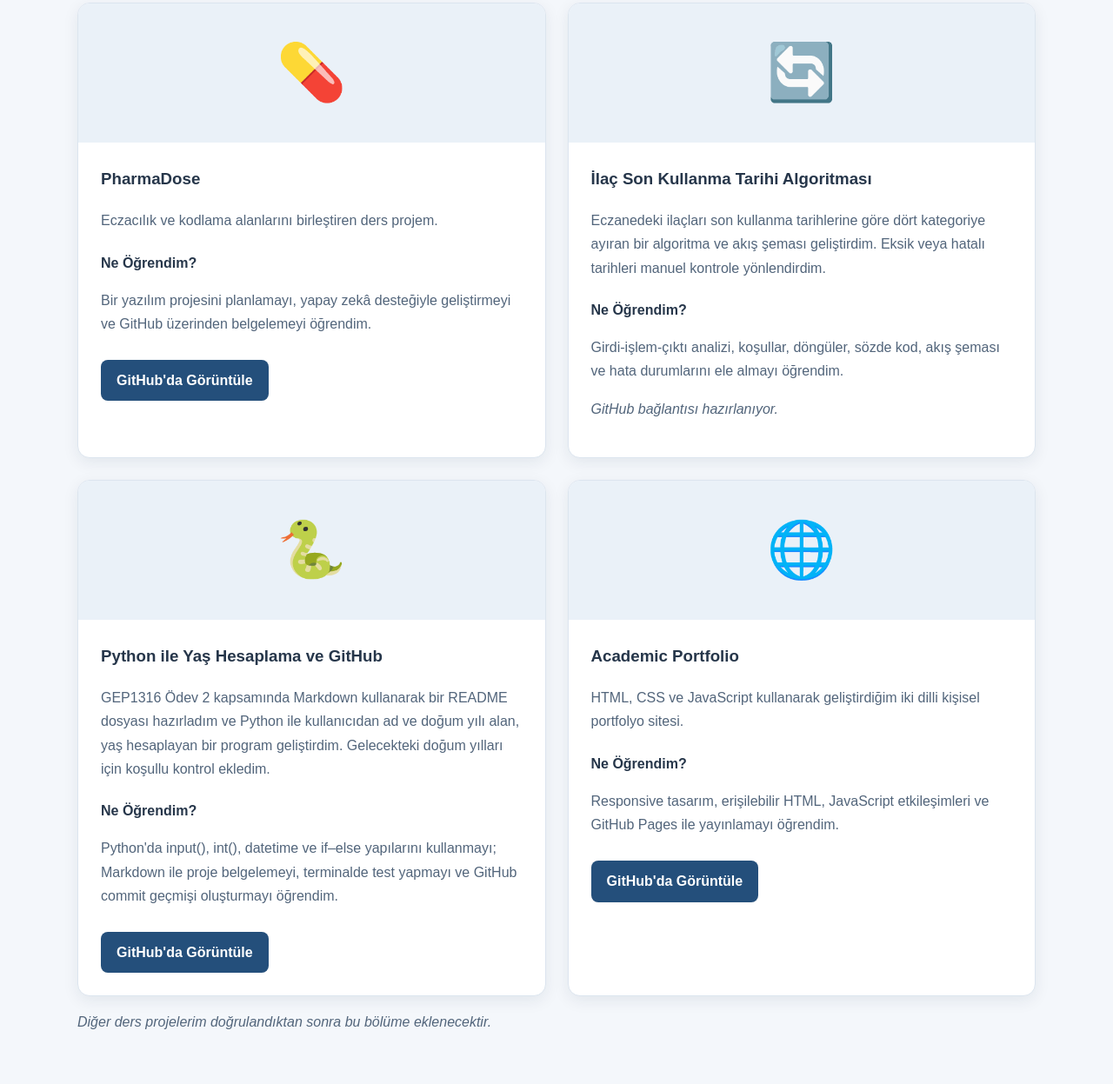
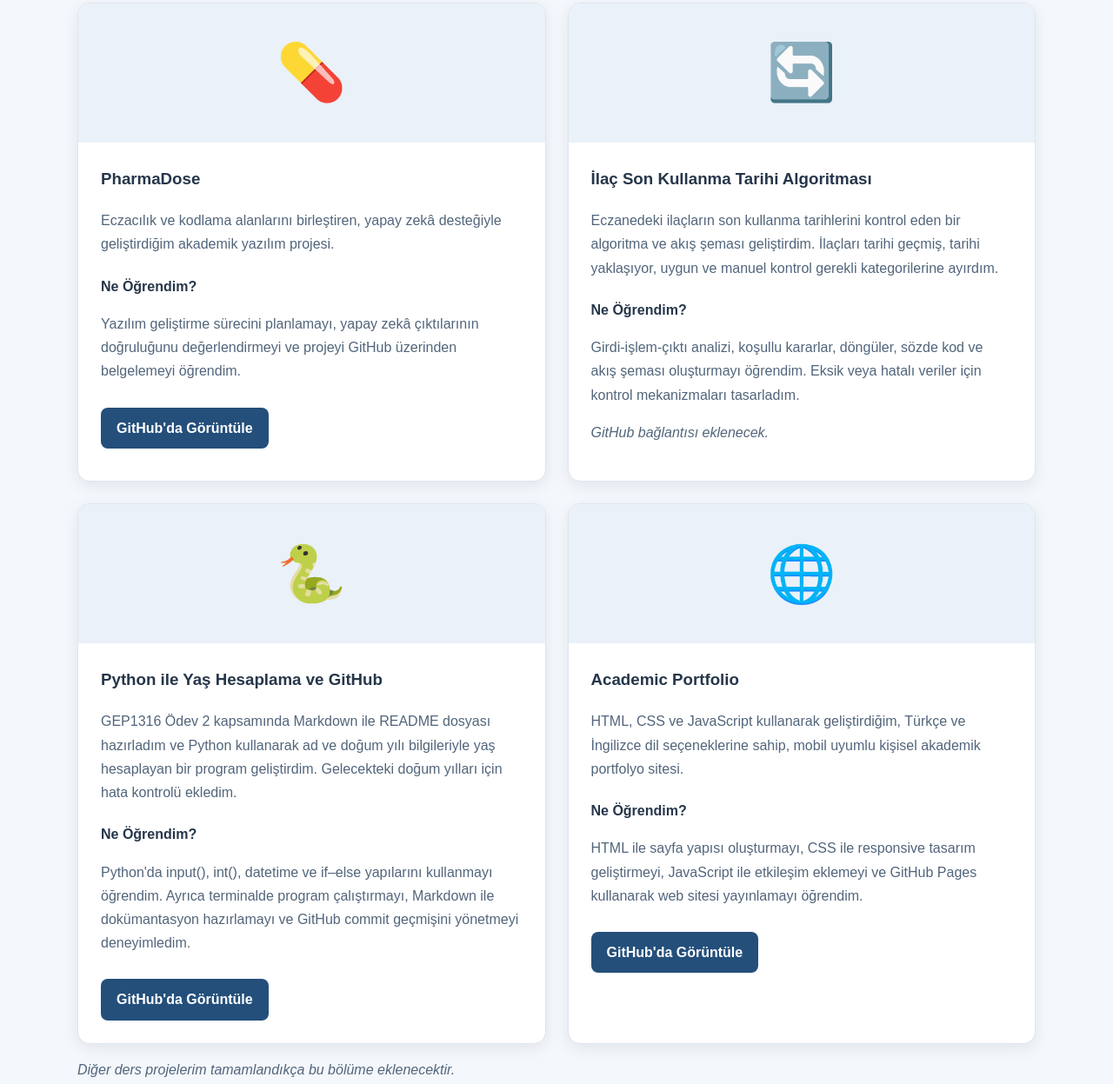
Before and after one commit to eyllozdemir/academic-portfolio, a plain HTML site: page projects.html in a window 1280 px wide. Shown: the part 609-1856 px from the top of the page at 87% size. Drawn offline with Linux system fonts and the light colour scheme.

Commit message:
Update complete projects page with four project cards

```diff
--- a/projects.html
+++ b/projects.html
@@ -1,309 +1,565 @@
 
 <!DOCTYPE html>
 <html lang="tr">
+
 <head>
   <meta charset="UTF-8">
+
   <meta name="viewport"
         content="width=device-width, initial-scale=1.0">
+
   <meta name="description"
-        content="Eylül Sena Özdemir'in akademik ve kodlama projeleri.">
+        content="Eylül Sena Özdemir'in akademik, eczacılık ve kodlama projeleri.">
+
   <title>Projects | Eylül Sena</title>
+
   <link rel="stylesheet" href="style.css">
+
   <script src="script.js" defer></script>
 </head>
 
 <body>
 
+  <!-- =====================================
+       HEADER AND NAVIGATION
+       ===================================== -->
+
   <header class="site-header">
+
     <nav class="navbar" aria-label="Ana menü">
-      <a href="index.html" class="logo">Eylül Sena</a>
 
-      <button class="menu-toggle" type="button"
+      <a href="index.html" class="logo">
+        Eylül Sena
+      </a>
+
+      <button
+        class="menu-toggle"
+        type="button"
         aria-label="Menüyü aç"
         aria-expanded="false"
-              aria-controls="nav-links">☰</button>
+        aria-controls="nav-links">
+        ☰
+      </button>
 
       <ul class="nav-links" id="nav-links">
-        <li><a href="index.html"
-               data-tr="Ana Sayfa" data-en="Home">Ana Sayfa</a></li>
-        <li><a href="about.html"
-               data-tr="Hakkımda" data-en="About">Hakkımda</a></li>
-        <li><a href="projects.html" aria-current="page"
-               data-tr="Projeler" data-en="Projects">Projeler</a></li>
-        <li><a href="contact.html"
-               data-tr="İletişim" data-en="Contact">İletişim</a></li>
+
+        <li>
+          <a href="index.html"
+             data-tr="Ana Sayfa"
+             data-en="Home">
+            Ana Sayfa
+          </a>
+        </li>
+
+        <li>
+          <a href="about.html"
+             data-tr="Hakkımda"
+             data-en="About">
+            Hakkımda
+          </a>
+        </li>
+
+        <li>
+          <a href="projects.html"
+             aria-current="page"
+             data-tr="Projeler"
+             data-en="Projects">
+            Projeler
+          </a>
+        </li>
+
+        <li>
+          <a href="contact.html"
+             data-tr="İletişim"
+             data-en="Contact">
+            İletişim
+          </a>
+        </li>
+
       </ul>
 
       <div class="header-actions">
-        <button id="language-toggle" type="button"
-                aria-label="Switch to English">EN</button>
-        <button id="theme-toggle" type="button"
-                aria-label="Karanlık modu aç">☾</button>
+
+        <button
+          id="language-toggle"
+          type="button"
+          aria-label="Switch to English">
+          EN
+        </button>
+
+        <button
+          id="theme-toggle"
+          type="button"
+          aria-label="Karanlık modu aç">
+          ☾
+        </button>
+
       </div>
+
     </nav>
+
   </header>
 
+
+  <!-- =====================================
+       MAIN CONTENT
+       ===================================== -->
+
   <main>
+
+    <!-- PAGE BANNER -->
+
     <section class="about-banner">
-      <h1 data-tr="Projelerim" data-en="My Projects">
+
+      <h1
+        data-tr="Projelerim"
+        data-en="My Projects">
         Projelerim
       </h1>
-      <p data-tr="Akademik çalışmalarım ve kodlama yolculuğum"
+
+      <p
+        data-tr="Akademik çalışmalarım ve kodlama yolculuğum"
         data-en="My academic work and coding journey">
         Akademik çalışmalarım ve kodlama yolculuğum
       </p>
+
     </section>
 
-    <section class="projects-container"
+
+    <!-- =====================================
+         PROJECTS SECTION
+         ===================================== -->
+
+    <section
+      class="projects-container"
       aria-labelledby="projects-heading">
 
-      <h2 id="projects-heading"
+      <h2
+        id="projects-heading"
         data-tr="Çalışmalarımı Keşfet"
         data-en="Explore My Work">
         Çalışmalarımı Keşfet
       </h2>
 
+
       <!-- SEARCH AND FILTER -->
+
       <div class="project-controls">
-        <label for="project-search"
+
+        <label
+          for="project-search"
           data-tr="Proje Ara"
-               data-en="Search Projects">Proje Ara</label>
+          data-en="Search Projects">
+          Proje Ara
+        </label>
 
-        <input type="search" id="project-search"
+        <input
+          type="search"
+          id="project-search"
           placeholder="Proje adı ara..."
           aria-label="Proje ara">
 
-        <label for="project-filter"
+        <label
+          for="project-filter"
           data-tr="Kategori"
-               data-en="Category">Kategori</label>
+          data-en="Category">
+          Kategori
+        </label>
 
         <select id="project-filter">
-          <option value="all"
+
+          <option
+            value="all"
             data-tr="Tüm Projeler"
-                  data-en="All Projects">Tüm Projeler</option>
-          <option value="coding"
+            data-en="All Projects">
+            Tüm Projeler
+          </option>
+
+          <option
+            value="coding"
             data-tr="Kodlama"
-                  data-en="Coding">Kodlama</option>
-          <option value="algorithm"
+            data-en="Coding">
+            Kodlama
+          </option>
+
+          <option
+            value="algorithm"
             data-tr="Algoritma"
-                  data-en="Algorithm">Algoritma</option>
-          <option value="web"
+            data-en="Algorithm">
+            Algoritma
+          </option>
+
+          <option
+            value="web"
             data-tr="Web Tasarımı"
-                  data-en="Web Design">Web Tasarımı</option>
+            data-en="Web Design">
+            Web Tasarımı
+          </option>
+
         </select>
+
       </div>
 
-      <p id="project-feedback" role="status"
-         aria-live="polite"></p>
+
+      <p
+        id="project-feedback"
+        role="status"
+        aria-live="polite">
+      </p>
+
+
+      <!-- =====================================
+           PROJECT CARDS
+           ===================================== -->
 
       <div class="projects-grid">
 
-        <!-- PROJECT 1 -->
-        <article class="project-card" data-category="coding"
+
+        <!-- =================================
+             PROJECT 1 - PHARMADOSE
+             ================================= -->
+
+        <article
+          class="project-card"
+          data-category="coding"
           data-search="pharmadose pharmacy coding eczacılık kodlama">
 
-          <div class="project-image" role="img"
+          <div
+            class="project-image"
+            role="img"
             aria-label="PharmaDose proje simgesi">
+
             <span aria-hidden="true">💊</span>
+
           </div>
 
+
           <div class="project-content">
+
             <h3>PharmaDose</h3>
 
-            <p data-tr="Eczacılık ve kodlama alanlarını birleştiren ders projem."
-               data-en="My coursework project combining pharmacy and coding.">
+            <p
+              data-tr="Eczacılık ve kodlama alanlarını birleştiren, yapay zekâ desteğiyle geliştirdiğim akademik yazılım projesi."
+              data-en="An academic software project combining pharmacy and coding, developed with AI assistance.">
+
               Eczacılık ve kodlama alanlarını
-              birleştiren ders projem.
+              birleştiren, yapay zekâ desteğiyle
+              geliştirdiğim akademik yazılım projesi.
+
             </p>
 
-            <h4 data-tr="Ne Öğrendim?"
+
+            <h4
+              data-tr="Ne Öğrendim?"
               data-en="What I Learned">
               Ne Öğrendim?
             </h4>
 
-            <p data-tr="Bir yazılım projesini planlamayı, yapay zekâ desteğiyle geliştirmeyi ve GitHub üzerinden belgelemeyi öğrendim."
-               data-en="I learned to plan a software project, develop it with AI assistance, and document it on GitHub.">
-              Bir yazılım projesini planlamayı,
-              yapay zekâ desteğiyle geliştirmeyi
-              ve GitHub üzerinden belgelemeyi öğrendim.
+            <p
+              data-tr="Yazılım geliştirme sürecini planlamayı, yapay zekâ çıktılarının doğruluğunu değerlendirmeyi ve projeyi GitHub üzerinden belgelemeyi öğrendim."
+              data-en="I learned to plan software development, evaluate AI-generated outputs, and document a project using GitHub.">
+
+              Yazılım geliştirme sürecini
+              planlamayı, yapay zekâ çıktılarının
+              doğruluğunu değerlendirmeyi ve
+              projeyi GitHub üzerinden
+              belgelemeyi öğrendim.
+
             </p>
 
-            <a class="project-link"
+
+            <a
+              class="project-link"
               href="https://github.com/eyllozdemir/PharmaDose"
-               target="_blank" rel="noopener noreferrer"
+              target="_blank"
+              rel="noopener noreferrer"
               data-tr="GitHub'da Görüntüle"
               data-en="View on GitHub">
+
               GitHub'da Görüntüle
+
             </a>
+
           </div>
+
         </article>
 
-        <!-- PROJECT 2 -->
-        <article class="project-card" data-category="algorithm"
-                 data-search="algorithm flowchart expiry date son kullanma tarihi algoritma">
 
-          <div class="project-image" role="img"
-               aria-label="Algoritma akış şeması simgesi">
+        <!-- =================================
+             PROJECT 2 - EXPIRY ALGORITHM
+             ================================= -->
+
+        <article
+          class="project-card"
+          data-category="algorithm"
+          data-search="algorithm flowchart expiry date son kullanma tarihi algoritma pharmacy">
+
+          <div
+            class="project-image"
+            role="img"
+            aria-label="İlaç son kullanma tarihi algoritması simgesi">
+
             <span aria-hidden="true">🔄</span>
+
           </div>
 
+
           <div class="project-content">
-            <h3 data-tr="İlaç Son Kullanma Tarihi Algoritması"
+
+            <h3
+              data-tr="İlaç Son Kullanma Tarihi Algoritması"
               data-en="Medication Expiry Date Algorithm">
+
               İlaç Son Kullanma Tarihi Algoritması
+
             </h3>
 
 
             <p
-           data-tr="Eczanedeki ilaçları son kullanma tarihlerine göre dört kategoriye ayıran bir algoritma ve akış şeması geliştirdim. Eksik veya hatalı tarihleri manuel kontrole yönlendirdim."
-            data-en="I developed an algorithm and flowchart that classify pharmacy medications into four expiry-date categories. Missing or invalid dates are flagged for manual review.">
-            Eczanedeki ilaçları son kullanma tarihlerine
-             göre dört kategoriye ayıran bir algoritma
-            ve akış şeması geliştirdim. Eksik veya hatalı
-            tarihleri manuel kontrole yönlendirdim.
+              data-tr="Eczanedeki ilaçların son kullanma tarihlerini kontrol eden bir algoritma ve akış şeması geliştirdim. İlaçları tarihi geçmiş, tarihi yaklaşıyor, uygun ve manuel kontrol gerekli kategorilerine ayırdım."
+              data-en="I developed an algorithm and flowchart to check medication expiry dates in a pharmacy. Medications are classified as expired, approaching expiry, valid, or requiring manual review.">
+
+              Eczanedeki ilaçların son kullanma
+              tarihlerini kontrol eden bir
+              algoritma ve akış şeması geliştirdim.
+              İlaçları tarihi geçmiş, tarihi
+              yaklaşıyor, uygun ve manuel kontrol
+              gerekli kategorilerine ayırdım.
+
             </p>
 
 
-            <h4 data-tr="Ne Öğrendim?"
+            <h4
+              data-tr="Ne Öğrendim?"
               data-en="What I Learned">
               Ne Öğrendim?
             </h4>
 
 
             <p
-  data-tr="Girdi-işlem-çıktı analizi, koşullar, döngüler, sözde kod, akış şeması ve hata durumlarını ele almayı öğrendim."
-  data-en="I learned input-process-output analysis, conditions, loops, pseudocode, flowcharts, and handling exceptional cases.">
-  Girdi-işlem-çıktı analizi, koşullar,
-  döngüler, sözde kod, akış şeması
-  ve hata durumlarını ele almayı öğrendim.
+              data-tr="Girdi-işlem-çıktı analizi, koşullu kararlar, döngüler, sözde kod ve akış şeması oluşturmayı öğrendim. Eksik veya hatalı veriler için kontrol mekanizmaları tasarladım."
+              data-en="I learned input-process-output analysis, conditional decisions, loops, pseudocode, and flowchart design. I also designed checks for missing or invalid data.">
+
+              Girdi-işlem-çıktı analizi,
+              koşullu kararlar, döngüler,
+              sözde kod ve akış şeması
+              oluşturmayı öğrendim.
+              Eksik veya hatalı veriler için
+              kontrol mekanizmaları tasarladım.
+
             </p>
 
 
-            <!-- Gercek GitHub baglantisi eklenecek -->
-            <p class="project-pending"
-               data-tr="GitHub bağlantısı hazırlanıyor."
+            <p
+              class="project-pending"
+              data-tr="GitHub bağlantısı eklenecek."
               data-en="GitHub link will be added.">
-              GitHub bağlantısı hazırlanıyor.
+
+              GitHub bağlantısı eklenecek.
+
             </p>
+
           </div>
+
         </article>
 
 
-<!-- PROJECT: PYTHON AND GITHUB -->
+        <!-- =================================
+             PROJECT 3 - PYTHON AND GITHUB
+             ================================= -->
 
-<article class="project-card"
+        <article
+          class="project-card"
           data-category="coding"
           data-search="python github readme merhaba yaş hesaplama age calculator">
 
-  <div class="project-image" role="img"
+          <div
+            class="project-image"
+            role="img"
             aria-label="Python programlama projesi simgesi">
+
             <span aria-hidden="true">🐍</span>
+
           </div>
+
 
           <div class="project-content">
 
             <h3
               data-tr="Python ile Yaş Hesaplama ve GitHub"
               data-en="Python Age Calculator and GitHub">
+
               Python ile Yaş Hesaplama ve GitHub
+
             </h3>
 
+
             <p
-      data-tr="GEP1316 Ödev 2 kapsamında Markdown kullanarak bir README dosyası hazırladım ve Python ile kullanıcıdan ad ve doğum yılı alan, yaş hesaplayan bir program geliştirdim. Gelecekteki doğum yılları için koşullu kontrol ekledim."
-      data-en="For GEP1316 Assignment 2, I created a README file using Markdown and developed a Python program that asks for a user's name and birth year, calculates age, and checks for future birth years.">
-      GEP1316 Ödev 2 kapsamında Markdown kullanarak
-      bir README dosyası hazırladım ve Python ile
-      kullanıcıdan ad ve doğum yılı alan, yaş
-      hesaplayan bir program geliştirdim.
-      Gelecekteki doğum yılları için koşullu
-      kontrol ekledim.
+              data-tr="GEP1316 Ödev 2 kapsamında Markdown ile README dosyası hazırladım ve Python kullanarak ad ve doğum yılı bilgileriyle yaş hesaplayan bir program geliştirdim. Gelecekteki doğum yılları için hata kontrolü ekledim."
+              data-en="For GEP1316 Assignment 2, I created a README file using Markdown and developed a Python program that calculates age from a name and birth year. I added validation for future birth years.">
+
+              GEP1316 Ödev 2 kapsamında
+              Markdown ile README dosyası
+              hazırladım ve Python kullanarak
+              ad ve doğum yılı bilgileriyle
+              yaş hesaplayan bir program geliştirdim.
+              Gelecekteki doğum yılları için
+              hata kontrolü ekledim.
+
             </p>
 
-    <h4 data-tr="Ne Öğrendim?"
+
+            <h4
+              data-tr="Ne Öğrendim?"
               data-en="What I Learned">
               Ne Öğrendim?
             </h4>
 
+
             <p
-      data-tr="Python'da input(), int(), datetime ve if–else yapılarını kullanmayı; Markdown ile proje belgelemeyi, terminalde test yapmayı ve GitHub commit geçmişi oluşturmayı öğrendim."
-      data-en="I learned to use input(), int(), datetime, and if–else in Python, document projects with Markdown, test programs in the terminal, and maintain a GitHub commit history.">
-      Python'da input(), int(), datetime ve
-      if–else yapılarını kullanmayı; Markdown
-      ile proje belgelemeyi, terminalde test
-      yapmayı ve GitHub commit geçmişi
-      oluşturmayı öğrendim.
+              data-tr="Python'da input(), int(), datetime ve if–else yapılarını kullanmayı öğrendim. Ayrıca terminalde program çalıştırmayı, Markdown ile dokümantasyon hazırlamayı ve GitHub commit geçmişini yönetmeyi deneyimledim."
+              data-en="I learned to use input(), int(), datetime, and if–else in Python. I also gained experience running programs in the terminal, writing Markdown documentation, and managing GitHub commits.">
+
+              Python'da input(), int(),
+              datetime ve if–else yapılarını
+              kullanmayı öğrendim.
+              Ayrıca terminalde program çalıştırmayı,
+              Markdown ile dokümantasyon
+              hazırlamayı ve GitHub commit
+              geçmişini yönetmeyi deneyimledim.
+
             </p>
 
-    <a class="project-link"
+
+            <a
+              class="project-link"
               href="https://github.com/eyllozdemir/gep1316-portfolyo"
               target="_blank"
               rel="noopener noreferrer"
               data-tr="GitHub'da Görüntüle"
               data-en="View on GitHub">
+
               GitHub'da Görüntüle
+
             </a>
 
           </div>
+
         </article>
 
 
-        <!-- PROJECT 3: PORTFOLIO DEMO -->
-        <article class="project-card" data-category="web"
-                 data-search="academic portfolio html css javascript web">
+        <!-- =================================
+             PROJECT 4 - ACADEMIC PORTFOLIO
+             ================================= -->
 
-          <div class="project-image" role="img"
-               aria-label="Web portfolyo simgesi">
+        <article
+          class="project-card"
+          data-category="web"
+          data-search="academic portfolio html css javascript web design">
+
+          <div
+            class="project-image"
+            role="img"
+            aria-label="Academic Portfolio web sitesi simgesi">
+
             <span aria-hidden="true">🌐</span>
+
           </div>
 
+
           <div class="project-content">
+
             <h3>Academic Portfolio</h3>
 
-            <p data-tr="HTML, CSS ve JavaScript kullanarak geliştirdiğim iki dilli kişisel portfolyo sitesi."
-               data-en="My bilingual personal portfolio website developed using HTML, CSS, and JavaScript.">
+
+            <p
+              data-tr="HTML, CSS ve JavaScript kullanarak geliştirdiğim, Türkçe ve İngilizce dil seçeneklerine sahip, mobil uyumlu kişisel akademik portfolyo sitesi."
+              data-en="A responsive bilingual academic portfolio website developed using HTML, CSS, and JavaScript.">
+
               HTML, CSS ve JavaScript kullanarak
-              geliştirdiğim iki dilli kişisel
+              geliştirdiğim, Türkçe ve İngilizce
+              dil seçeneklerine sahip,
+              mobil uyumlu kişisel akademik
               portfolyo sitesi.
+
             </p>
 
-            <h4 data-tr="Ne Öğrendim?"
+
+            <h4
+              data-tr="Ne Öğrendim?"
               data-en="What I Learned">
               Ne Öğrendim?
             </h4>
 
-            <p data-tr="Responsive tasarım, erişilebilir HTML, JavaScript etkileşimleri ve GitHub Pages ile yayınlamayı öğrendim."
-               data-en="I learned responsive design, accessible HTML, JavaScript interactions, and publishing with GitHub Pages.">
-              Responsive tasarım, erişilebilir HTML,
-              JavaScript etkileşimleri ve GitHub Pages
-              ile yayınlamayı öğrendim.
+
+            <p
+              data-tr="HTML ile sayfa yapısı oluşturmayı, CSS ile responsive tasarım geliştirmeyi, JavaScript ile etkileşim eklemeyi ve GitHub Pages kullanarak web sitesi yayınlamayı öğrendim."
+              data-en="I learned to structure pages with HTML, create responsive layouts with CSS, add interactivity with JavaScript, and publish websites using GitHub Pages.">
+
+              HTML ile sayfa yapısı oluşturmayı,
+              CSS ile responsive tasarım geliştirmeyi,
+              JavaScript ile etkileşim eklemeyi
+              ve GitHub Pages kullanarak
+              web sitesi yayınlamayı öğrendim.
+
             </p>
 
-            <a class="project-link"
+
+            <a
+              class="project-link"
               href="https://github.com/eyllozdemir/academic-portfolio"
-               target="_blank" rel="noopener noreferrer"
+              target="_blank"
+              rel="noopener noreferrer"
               data-tr="GitHub'da Görüntüle"
               data-en="View on GitHub">
+
               GitHub'da Görüntüle
+
             </a>
-          </div>
-        </article>
 
           </div>
 
-      <p class="project-note"
-         data-tr="Diğer ders projelerim doğrulandıktan sonra bu bölüme eklenecektir."
-         data-en="Additional coursework projects will be added after verification.">
-        Diğer ders projelerim doğrulandıktan
-        sonra bu bölüme eklenecektir.
+        </article>
+
+
+      </div>
+
+
+      <!-- ADDITIONAL PROJECTS NOTE -->
+
+      <p
+        class="project-note"
+        data-tr="Diğer ders projelerim tamamlandıkça bu bölüme eklenecektir."
+        data-en="Additional coursework projects will be added as they are completed.">
+
+        Diğer ders projelerim tamamlandıkça
+        bu bölüme eklenecektir.
+
       </p>
 
+
     </section>
+
   </main>
 
+
+  <!-- =====================================
+       FOOTER
+       ===================================== -->
+
   <footer class="site-footer">
+
     <p>© 2026 Eylül Sena Özdemir</p>
-    <a href="https://github.com/eyllozdemir"
-       target="_blank" rel="noopener noreferrer">GitHub</a>
+
+    <a
+      href="https://github.com/eyllozdemir"
+      target="_blank"
+      rel="noopener noreferrer">
+
+      GitHub
+
+    </a>
+
   </footer>
 
 </body>
```
Lines whose indentation alone changed are shown as unchanged.
